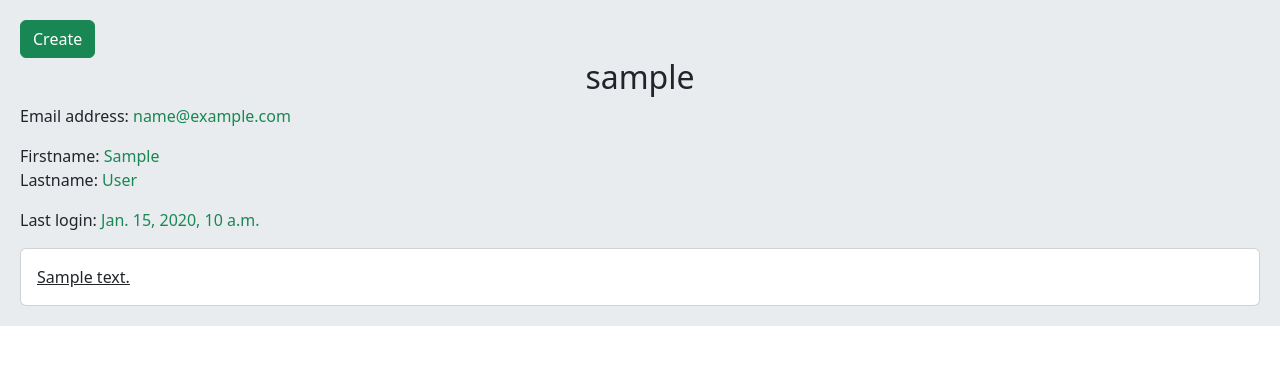
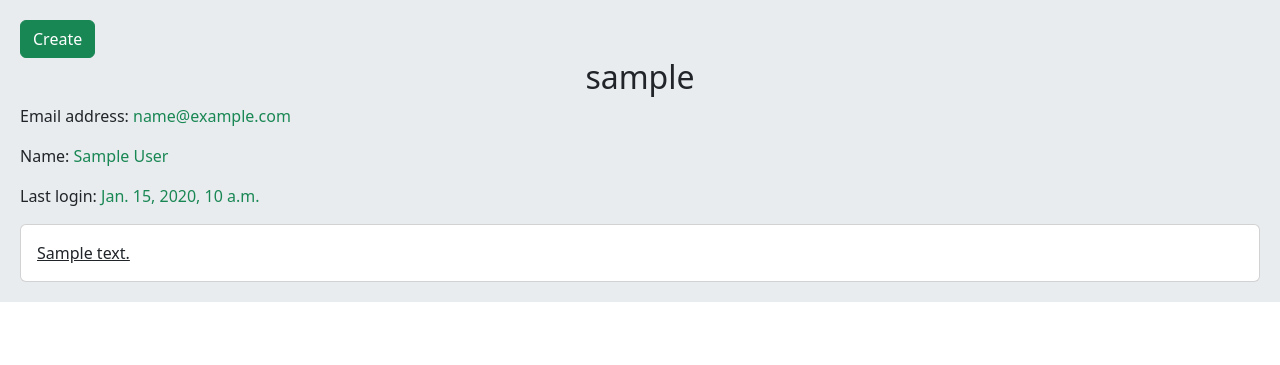
Before and after one commit to mohammadpagard/django-social-network, a Django app: page /account/profile/1/ in a window 1280 px wide. Shown: the part 56-421 px from the top of the page. Run offline with Django 4.2, Linux system fonts and the light colour scheme; a user stored in the database is signed in; tables that the repository leaves empty hold one stand-in row (values such as "Sample post").

Commit message:
Reset password forgot & validation in userprofile for user.firstname and user.lastname.

```diff
--- a/account/templates/account/login.html
+++ b/account/templates/account/login.html
@@ -8,7 +8,8 @@
     <form action="" method="post" class="col-md-6" novalidate>
         {% csrf_token %}
         {{ form.as_p }}
-        <input type="submit" value="Login">
+        <input type="submit" value="Login" class="btn btn-success">
+        <a href="{% url 'account:reset_password' %}" class="btn btn-info">Forget password?</a>
     </form>
 
 {% endblock %}
--- /dev/null
+++ b/account/templates/account/password_reset_email.html
@@ -0,0 +1,3 @@
+Someone asked for password reset for email {{ email }}. Follow the link below:
+
+{{ protocol }}://{{ domain }}{% url 'account:password_reset_confirm' uidb64=uid token=token %}
--- a/account/templates/account/profile.html
+++ b/account/templates/account/profile.html
@@ -15,9 +15,15 @@
         Email address: <span class="text-success">{{ user.email }}</span>
     </p>
     <p>
-        Firstname: <span class="text-success">{{ user.first_name }}</span>
-        <br>
-        Lastname: <span class="text-success">{{ user.last_name }}</span>
+        {% if user.first_name and user.last_name %}
+            Name: <span class="text-success">{{ user.first_name }}</span> <span class="text-success">{{ user.last_name }}</span>
+        {% elif not user.last_name %}
+            Name: <span class="text-success">{{ user.first_name }}</span>
+        {% elif not user.first_name %}
+            Name: <span class="text-success">{{ user.last_name }}</span>
+        {% else %}
+            Name: <span class="text-danger">Have not set name</span>
+        {% endif %}
     </p>
     <p>Last login: <span class="text-success">{{ user.last_login }}</span></p>
 
--- a/account/urls.py
+++ b/account/urls.py
@@ -8,4 +8,8 @@ urlpatterns = [
     path('login/', views.UserLoginView.as_view(), name='user_login'),
     path('logout/', views.UserLogoutView.as_view(), name='user_logout'),
     path('profile/<int:user_id>/', views.UserProfileView.as_view(), name='user_profile'),
+    path('reset/', views.UserPasswordResetView.as_view(), name='reset_password'),
+    path('reset/done/', views.UserPasswordResetDoneView.as_view(), name='password_reset_done'),
+    path('confirm/<uidb64>/<token>/', views.UserPasswordResetConfirmView.as_view(), name='password_reset_confirm'),
+    path('confirm/complete/', views.UserPasswordResetCompleteView.as_view(), name='password_reset_complete'),
 ]
--- a/account/views.py
+++ b/account/views.py
@@ -6,6 +6,8 @@ from django.contrib import messages
 from django.contrib.auth import authenticate, login, logout
 from django.contrib.auth.mixins import LoginRequiredMixin
 from post.models import Post
+from django.contrib.auth import views as auth_views
+from django.urls import reverse_lazy
 
 
 class UserRegisterView(View):
@@ -70,3 +72,22 @@ class UserProfileView(LoginRequiredMixin, View):
         user = get_object_or_404(User, pk=user_id)
         posts = Post.objects.filter(user=user)
         return render(request, 'account/profile.html', {'user': user, 'posts': posts})
+
+
+class UserPasswordResetView(auth_views.PasswordResetView):
+    template_name = 'account/password_reset_form.html'
+    success_url = reverse_lazy('account:password_reset_done')
+    email_template_name = 'account/password_reset_email.html'
+
+
+class UserPasswordResetDoneView(auth_views.PasswordResetDoneView):
+    template_name = 'account/password_reset_done.html'
+
+
+class UserPasswordResetConfirmView(auth_views.PasswordResetConfirmView):
+    template_name = 'account/password_reset_form_confirm.html'
+    success_url = reverse_lazy('account:password_reset_complete')
+
+
+class UserPasswordResetCompleteView(auth_views.PasswordResetCompleteView):
+    template_name = 'account/password_reset_complete.html'
```
Also changed, not shown: account/templates/account/password_reset_complete.html (added, +9 -0 lines), account/templates/account/password_reset_done.html (added, +9 -0 lines), account/templates/account/password_reset_form.html (added, +13 -0 lines), account/templates/account/password_reset_form_confirm.html (added, +17 -0 lines), social_network/settings.py (+9 -0 lines).
